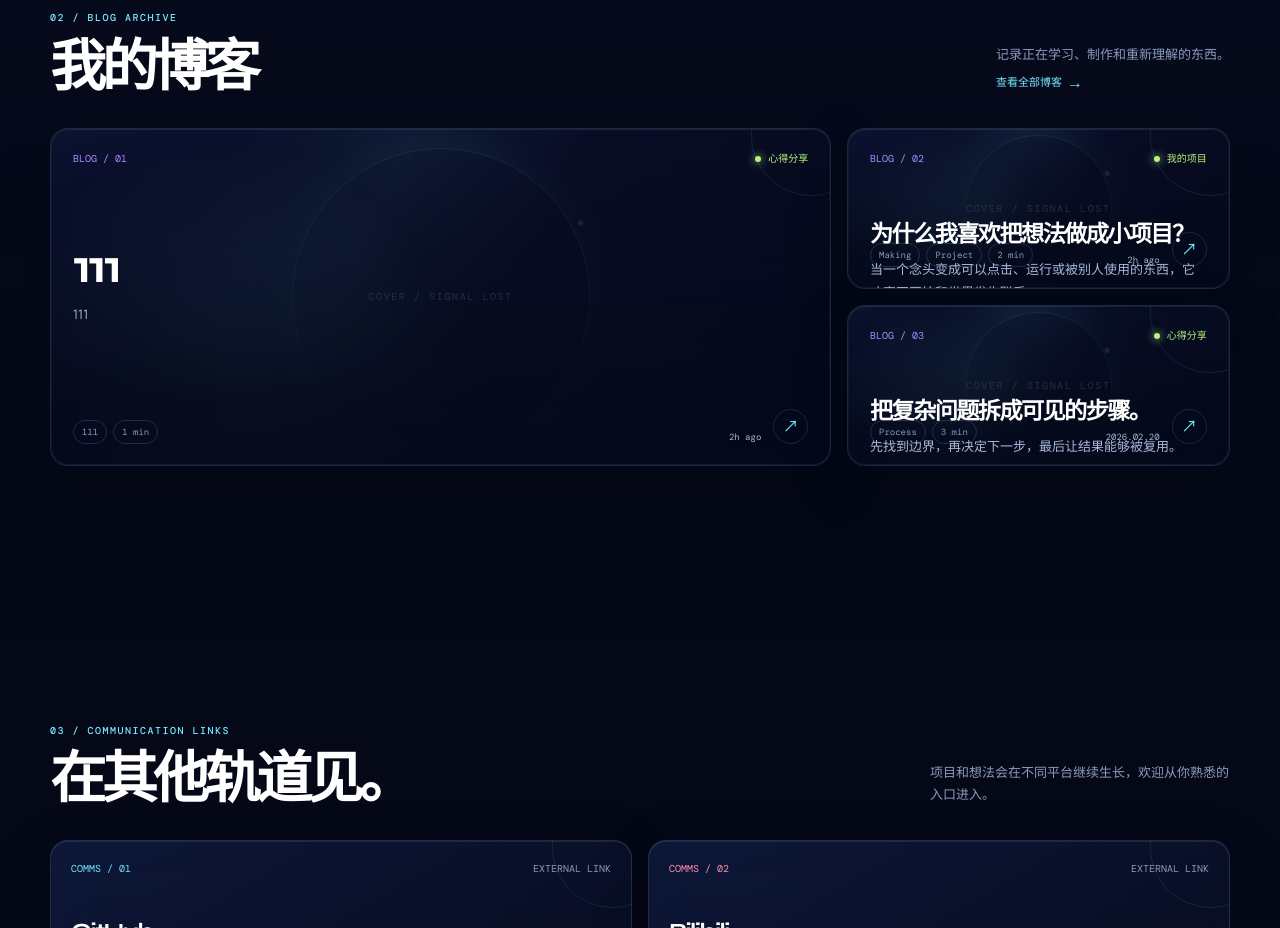
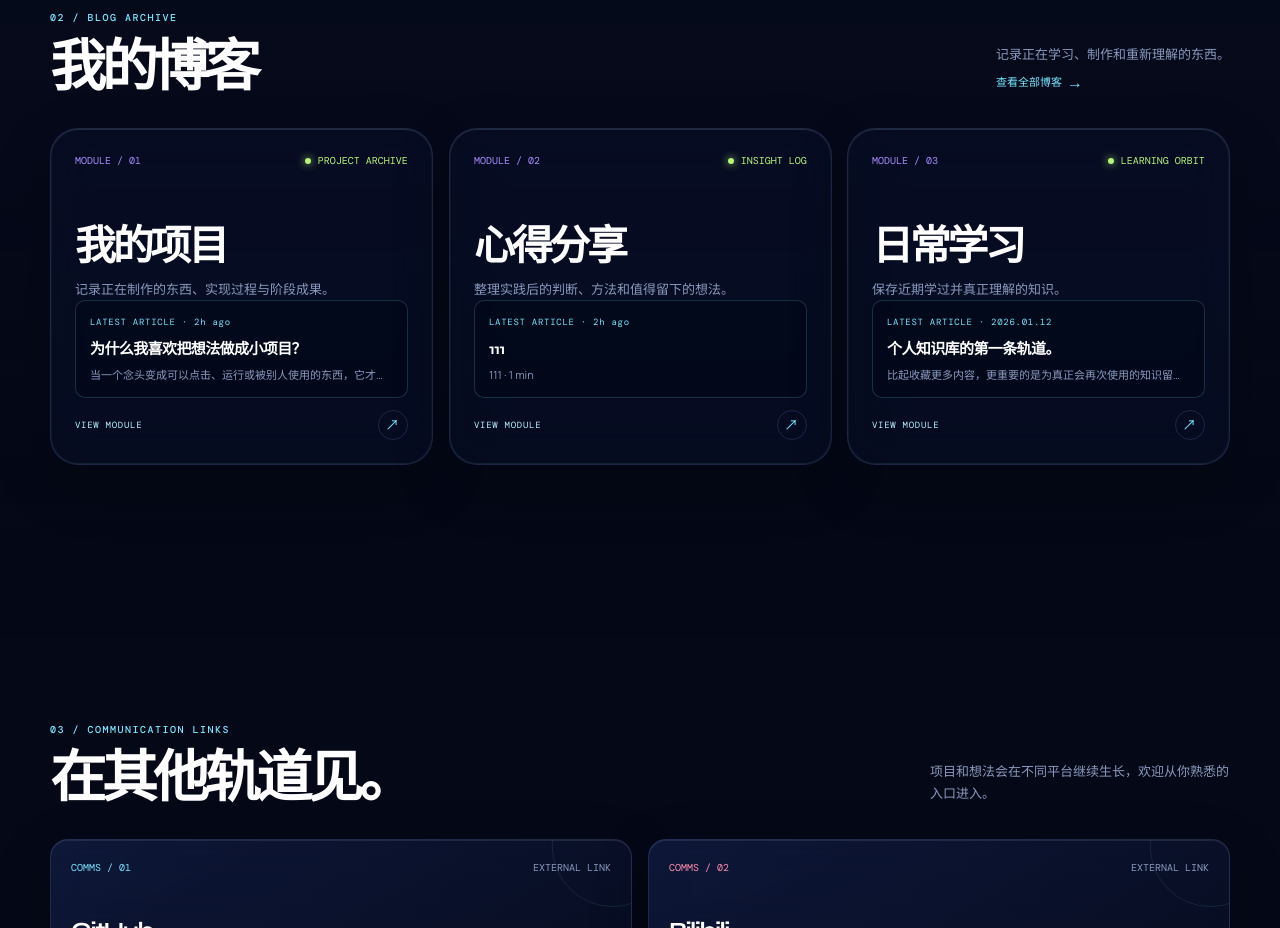
Before and after one commit to wandererpg/personal_web, a website: page index.html in a window 1280 px wide. Shown: the part 1994-2922 px from the top of the page. Drawn offline with nearby package versions, Linux system fonts and the light colour scheme.

Commit message:
feat: redesign homepage blog preview cards

```diff
--- a/blog.js
+++ b/blog.js
@@ -59,6 +59,10 @@
   ));
 
   const latestPosts = (posts, limit = 3) => sortPosts(posts).slice(0, Math.max(0, limit));
+
+  const latestPostForModule = (posts, moduleId) => (
+    latestPosts(filterPostsByModule(posts, moduleId), 1)[0] || null
+  );
 
   const findPost = (posts, slug) => {
     if (typeof slug !== 'string' || !slugPattern.test(slug)) return null;
@@ -213,40 +217,22 @@
     next: doc?.querySelector('[data-blog-article-next]') ?? null,
   });
 
-  const createBlogImageFallback = (doc, label = 'IMAGE / SIGNAL LOST') => {
-    const fallback = createTextElement(doc, 'span', 'blog-image-fallback', label);
-    fallback.setAttribute('role', 'img');
-    fallback.setAttribute('aria-label', '图片暂时无法读取');
-    return fallback;
-  };
+  const createBlogCover = (doc, post, className = 'blog-row__media', onRemove) => {
+    if (!post.cover) return null;
 
-  const createBlogCover = (doc, post, className = 'blog-row__media') => {
     const cover = doc.createElement('span');
     cover.className = className;
     cover.dataset.blogCover = '';
 
-    const fallback = createTextElement(doc, 'span', 'blog-cover-fallback', 'COVER / SIGNAL LOST');
-    fallback.setAttribute('aria-hidden', 'true');
-    cover.append(fallback);
-
-    const showFallback = () => {
-      cover.classList.add('is-cover-fallback');
-      fallback.hidden = false;
-      cover.replaceChildren(fallback);
-    };
-
-    if (!post.cover) {
-      showFallback();
-      return cover;
-    }
-
-    fallback.hidden = true;
     const image = doc.createElement('img');
     image.src = post.cover;
     image.alt = `文章封面：${post.title}`;
     image.loading = 'lazy';
     image.decoding = 'async';
-    image.addEventListener('error', showFallback, { once: true });
+    image.addEventListener('error', () => {
+      cover.remove();
+      onRemove?.();
+    }, { once: true });
     cover.append(image);
     return cover;
   };
@@ -283,7 +269,11 @@
 
     const arrow = createTextElement(doc, 'span', 'blog-row__arrow', '↗');
     arrow.setAttribute('aria-hidden', 'true');
-    row.append(createBlogCover(doc, post), content, date, arrow);
+    const cover = createBlogCover(doc, post, 'blog-row__media', () => {
+      row.classList.add('blog-row--no-cover');
+    });
+    if (!cover) row.classList.add('blog-row--no-cover');
+    row.append(...(cover ? [cover] : []), content, date, arrow);
     return row;
   };
 
@@ -378,35 +368,30 @@
   const renderBlogCover = (doc, cover, post) => {
     if (!cover) return;
     cover.replaceChildren();
-    cover.classList.remove('is-cover-fallback');
-    const fallback = createTextElement(doc, 'span', 'blog-cover-fallback', 'COVER / SIGNAL LOST');
-    fallback.setAttribute('aria-hidden', 'true');
-
-    const showFallback = () => {
-      cover.classList.add('is-cover-fallback');
-      cover.replaceChildren(fallback);
-    };
-
     if (!post.cover) {
-      showFallback();
+      cover.hidden = true;
       return;
     }
 
+    cover.hidden = false;
     const image = doc.createElement('img');
     image.src = post.cover;
     image.alt = `文章封面：${post.title}`;
     image.loading = 'eager';
     image.decoding = 'async';
-    image.addEventListener('error', showFallback, { once: true });
+    image.addEventListener('error', () => {
+      cover.replaceChildren();
+      cover.hidden = true;
+    }, { once: true });
     cover.append(image);
   };
 
-  const bindBlogContentImages = (doc, content) => {
+  const bindBlogContentImages = (_doc, content) => {
     content?.querySelectorAll?.('[data-blog-content-image]').forEach((image) => {
       if (image.dataset.blogImageReady === 'true') return;
       image.dataset.blogImageReady = 'true';
       image.addEventListener('error', () => {
-        image.replaceWith(createBlogImageFallback(doc));
+        (image.closest('figure') || image).remove();
       }, { once: true });
     });
   };
@@ -510,72 +495,61 @@
     return element;
   };
 
-  const createBlogCard = (doc, post, index) => {
-    const featured = index === 0;
-    const card = doc.createElement('a');
-    card.className = `${featured ? 'project-card project-card--wide' : 'note-card'} blog-card blog-card--${featured ? 'featured' : 'compact'} liquid-glass reveal delay-${index + 1}`;
-    card.href = `post.html?slug=${encodeURIComponent(post.slug)}`;
-    card.setAttribute('aria-label', `阅读文章：${post.title}`);
+  const createBlogModulePreviewCard = (doc, module, post, index) => {
+    const card = doc.createElement('article');
+    card.className = `blog-card blog-module-preview-card liquid-glass reveal delay-${index + 1}`;
     card.dataset.liquidGlass = '';
-    card.dataset.blogSlug = post.slug;
+    card.dataset.blogPreviewCard = module.id;
+
+    const surface = doc.createElement('a');
+    surface.className = 'blog-card__surface';
+    surface.href = moduleHref(module.id);
+    surface.setAttribute('aria-label', `查看${module.label}`);
+
+    const content = doc.createElement('div');
+    content.className = 'blog-card__content';
 
     const topLine = doc.createElement('div');
     topLine.className = 'card-topline';
     topLine.append(
-      createTextElement(doc, 'span', 'card-index', `BLOG / ${String(index + 1).padStart(2, '0')}`),
-      createTextElement(doc, 'span', 'status', moduleLabel(post)),
+      createTextElement(doc, 'span', 'card-index', `MODULE / ${String(index + 1).padStart(2, '0')}`),
+      createTextElement(doc, 'span', 'status', module.signal),
     );
-    card.append(topLine);
-
-    const cover = doc.createElement('div');
-    cover.className = 'blog-card__cover';
-    cover.setAttribute('aria-hidden', 'true');
-    cover.style.cssText = 'position:absolute;inset:0 0 auto;height:132px;overflow:hidden;opacity:.42;pointer-events:none;';
-
-    const fallback = createTextElement(doc, 'span', 'blog-card__cover-fallback', 'COVER / SIGNAL LOST');
-    fallback.style.cssText = 'display:grid;height:100%;place-items:center;color:rgba(183,244,255,.72);font:10px/1 var(--mono);letter-spacing:.16em;';
-    fallback.hidden = Boolean(post.cover);
-    cover.append(fallback);
-
-    if (post.cover) {
-      const image = doc.createElement('img');
-      image.className = 'blog-card__cover-image';
-      image.src = post.cover;
-      image.alt = `文章封面：${post.title}`;
-      image.loading = 'lazy';
-      image.decoding = 'async';
-      image.style.cssText = 'display:block;width:100%;height:100%;object-fit:cover;';
-      image.addEventListener('error', () => {
-        card.classList.add('is-cover-fallback');
-        image.hidden = true;
-        fallback.hidden = false;
-      });
-      cover.append(image);
-    } else {
-      card.classList.add('is-cover-fallback');
-    }
-    card.append(cover);
-
-    card.append(
-      createTextElement(doc, 'h3', '', post.title),
-      createTextElement(doc, 'p', '', post.excerpt),
+    content.append(topLine);
+    content.append(
+      createTextElement(doc, 'h3', '', module.label),
+      createTextElement(doc, 'p', '', module.description),
     );
 
-    const bottom = doc.createElement('div');
-    bottom.className = 'card-bottom';
-    const tags = doc.createElement('div');
-    tags.className = 'tag-list';
-    for (const tag of post.tags) tags.append(createTextElement(doc, 'span', 'tag', tag));
-    tags.append(createTextElement(doc, 'span', 'tag', post.readingTime));
+    const latest = doc.createElement(post ? 'a' : 'div');
+    latest.className = `blog-card__latest${post ? '' : ' blog-card__latest--empty'}`;
+    if (post) {
+      const timestamp = post.updatedAt || post.createdAt;
+      latest.href = `post.html?slug=${encodeURIComponent(post.slug)}`;
+      latest.setAttribute('aria-label', `阅读文章：${post.title}`);
+      latest.append(
+        createTextElement(doc, 'small', '', `LATEST ARTICLE · ${formatBlogTimestamp(timestamp)}`),
+        createTextElement(doc, 'strong', '', post.title),
+        createTextElement(doc, 'span', '', `${post.excerpt} · ${post.readingTime}`),
+      );
+    } else {
+      latest.append(
+        createTextElement(doc, 'small', '', 'LATEST ARTICLE'),
+        createTextElement(doc, 'span', '', '暂无公开文章'),
+      );
+    }
+    content.append(latest);
 
-    const arrow = createTextElement(doc, 'span', 'card-arrow', '↗');
-    arrow.setAttribute('aria-hidden', 'true');
-    const timestamp = post.updatedAt || post.createdAt;
-    const date = createTextElement(doc, 'time', 'blog-card__date', formatBlogTimestamp(timestamp));
-    date.dateTime = timestamp;
-    bottom.append(tags, date, arrow);
-    card.append(bottom);
+    const footer = doc.createElement('div');
+    footer.className = 'blog-card__footer';
+    footer.setAttribute('aria-hidden', 'true');
+    footer.append(
+      createTextElement(doc, 'span', '', 'VIEW MODULE'),
+      createTextElement(doc, 'span', '', '↗'),
+    );
+    content.append(footer);
 
+    card.append(surface, content);
     return card;
   };
 
@@ -587,12 +561,9 @@
     setVisibility(empty, false);
     setVisibility(error, false);
 
-    const cards = latestPosts(posts, 3).map((post, index) => createBlogCard(doc, post, index));
-    if (!cards.length) {
-      setVisibility(empty, true);
-      return cards;
-    }
-
+    const cards = BLOG_MODULES.map((module, index) => (
+      createBlogModulePreviewCard(doc, module, latestPostForModule(posts, module.id), index)
+    ));
     preview.append(...cards);
     liquidGlass?.initLiquidGlass?.(doc, typeof globalThis !== 'undefined' ? globalThis : undefined);
     return cards;
@@ -737,6 +708,7 @@
     normalizePosts,
     sortPosts,
     latestPosts,
+    latestPostForModule,
     findPost,
     getAdjacentPosts,
     loadPosts,
@@ -757,7 +729,7 @@
     createBlogArticleController,
     initBlogArticle,
     getBlogPreviewElements,
-    createBlogCard,
+    createBlogModulePreviewCard,
     renderBlogPreview,
     createBlogPreviewController,
     initBlogPreview,
--- a/styles.css
+++ b/styles.css
@@ -1874,14 +1874,21 @@ svg {
 
 .blog-section .card-grid {
   grid-template-columns: repeat(3, minmax(0, 1fr));
-  grid-template-rows: repeat(2, minmax(0, 1fr));
+  grid-template-rows: 1fr;
 }
 
 .blog-card {
   position: relative;
+  display: flex;
+  min-height: 330px;
   overflow: hidden;
+  padding: 24px;
+  border: 1px solid var(--line);
+  border-radius: var(--radius-lg);
   isolation: isolate;
   background: rgba(10, 18, 43, 0.42);
+  box-shadow: inset 0 1px rgba(255, 255, 255, 0.05);
+  transition: border-color 220ms ease, background 220ms ease, box-shadow 220ms ease, transform 220ms ease;
 }
 
 .blog-card::after {
@@ -1894,29 +1901,140 @@ svg {
   pointer-events: none;
 }
 
-.blog-card--featured {
-  grid-column: span 2;
-  grid-row: 1 / span 2;
-  min-height: 338px;
-}
-
-.blog-card--compact {
-  grid-column: 3;
-  height: 161px;
-  min-height: 161px;
-}
-
-.blog-card__cover {
+.blog-card__surface {
   position: absolute;
-  z-index: -1;
+  z-index: 0;
   inset: 0;
-  height: 100% !important;
+}
+
+.blog-card__surface:focus-visible {
+  outline: 2px solid var(--cyan);
+  outline-offset: -5px;
+  border-radius: inherit;
+}
+
+.blog-card__content {
+  position: relative;
+  z-index: 1;
+  display: flex;
+  min-width: 0;
+  flex: 1;
+  flex-direction: column;
+  pointer-events: none;
+}
+
+.blog-card__content > .card-topline {
+  width: 100%;
+}
+
+.blog-card__content h3 {
+  max-width: 9em;
+  margin: 58px 0 11px;
+  color: var(--ink-strong);
+  font-family: var(--display);
+  font-size: clamp(1.8rem, 3.2vw, 2.7rem);
+  letter-spacing: -0.08em;
+  line-height: 0.98;
+}
+
+.blog-card__content > p {
+  max-width: 26em;
+  margin: 0;
+  color: var(--muted);
+  font-size: 13px;
+  line-height: 1.7;
+}
+
+.blog-card__latest {
+  display: block;
+  min-width: 0;
+  margin-top: auto;
+  padding: 14px;
   overflow: hidden;
-  opacity: 0.52 !important;
+  border: 1px solid rgba(119, 230, 255, 0.18);
+  border-radius: 10px;
+  color: var(--ink);
+  background: rgba(3, 9, 24, 0.58);
+  pointer-events: auto;
+  transition: border-color 180ms ease, background 180ms ease, transform 180ms ease;
+}
+
+.blog-card__latest:hover,
+.blog-card__latest:focus-visible {
+  border-color: var(--cyan);
+  background: rgba(10, 28, 55, 0.74);
+  outline: 0;
+  transform: translateY(-2px);
+}
+
+.blog-card__latest small,
+.blog-card__latest strong,
+.blog-card__latest span {
+  display: block;
+  overflow: hidden;
+  text-overflow: ellipsis;
+  white-space: nowrap;
+}
+
+.blog-card__latest small {
+  margin-bottom: 7px;
+  color: var(--cyan);
+  font-family: var(--mono);
+  font-size: 9px;
+  letter-spacing: 0.08em;
+}
+
+.blog-card__latest strong {
+  color: var(--ink-strong);
+  font-family: var(--display);
+  font-size: 15px;
+  letter-spacing: -0.04em;
+}
+
+.blog-card__latest span {
+  margin-top: 5px;
+  color: var(--muted);
+  font-size: 11px;
+}
+
+.blog-card__latest--empty {
+  border-style: dashed;
+  color: var(--muted);
   pointer-events: none;
 }
 
-.blog-card__cover::after,
+.blog-card__latest--empty span {
+  color: var(--muted-strong);
+}
+
+.blog-card__footer {
+  display: flex;
+  align-items: center;
+  justify-content: space-between;
+  margin-top: 12px;
+  color: var(--cyan-soft);
+  font-family: var(--mono);
+  font-size: 9px;
+  letter-spacing: 0.08em;
+}
+
+.blog-card__footer > :last-child {
+  display: grid;
+  width: 30px;
+  height: 30px;
+  place-items: center;
+  border: 1px solid var(--line);
+  border-radius: 50%;
+  color: var(--cyan);
+  font-size: 14px;
+  transition: transform 180ms ease, background 180ms ease, color 180ms ease;
+}
+
+.blog-card__footer,
+.blog-card__footer > :last-child {
+  pointer-events: none;
+}
+
 .blog-article__cover::after,
 .blog-row__media::after {
   position: absolute;
@@ -1928,63 +2046,13 @@ svg {
   pointer-events: none;
 }
 
-.blog-card__cover-image {
-  display: block;
-  width: 100%;
-  height: 100%;
-  object-fit: cover;
-  filter: saturate(0.86) brightness(0.8);
-  transform: scale(1);
-  transition: transform 520ms cubic-bezier(0.22, 1, 0.36, 1), filter 520ms ease;
-}
-
-.blog-card__cover-fallback,
-.blog-cover-fallback {
-  display: grid !important;
-  width: 100%;
-  height: 100% !important;
-  place-items: center;
-  color: rgba(183, 244, 255, 0.78);
-  background:
-    radial-gradient(circle at 68% 28%, rgba(169, 140, 255, 0.44) 0 2px, transparent 3px),
-    radial-gradient(circle at 22% 72%, rgba(119, 230, 255, 0.28), transparent 35%),
-    linear-gradient(135deg, rgba(21, 33, 75, 0.8), rgba(5, 8, 22, 0.92));
-  font: 10px/1 var(--mono);
-  letter-spacing: 0.16em;
-  text-align: center;
-}
-
-.blog-card__cover-fallback::before,
-.blog-cover-fallback::before {
-  position: absolute;
-  width: 38%;
-  aspect-ratio: 1;
-  border: 1px solid rgba(119, 230, 255, 0.22);
-  border-radius: 50%;
-  box-shadow: 0 0 42px rgba(119, 230, 255, 0.12);
-  content: '';
-}
-
-.blog-card h3,
-.blog-card p,
-.blog-card .card-topline,
-.blog-card .card-bottom {
-  z-index: 1;
-}
-
 .blog-card:hover {
   border-color: var(--line-strong);
   background: rgba(14, 27, 61, 0.48);
   transform: translateY(-3px);
 }
 
-.blog-card:hover .blog-card__cover-image {
-  filter: saturate(1) brightness(0.88);
-  transform: scale(1.06);
-}
-
-.blog-card:hover .card-arrow {
-  border-color: var(--cyan);
+.blog-card:hover .blog-card__footer > :last-child {
   color: var(--bg);
   background: var(--cyan);
   transform: rotate(45deg);
@@ -2131,6 +2199,10 @@ svg {
   transform: translateY(-2px);
 }
 
+.blog-row--no-cover {
+  grid-template-columns: minmax(0, 1.9fr) minmax(108px, 0.5fr) 38px;
+}
+
 .blog-row__media {
   position: relative;
   display: grid;
@@ -2236,11 +2308,6 @@ svg {
 
 .blog-row.is-glass-pressed {
   transform: translateY(-2px) scale(0.99);
-}
-
-.blog-cover-fallback {
-  position: absolute;
-  inset: 0;
 }
 
 .blog-empty,
@@ -2354,11 +2421,6 @@ svg {
   object-fit: cover;
 }
 
-.blog-article__cover .blog-cover-fallback {
-  position: absolute;
-  inset: 0;
-}
-
 .blog-article__content {
   max-width: 720px;
   margin: 46px auto 0;
@@ -2447,19 +2509,6 @@ svg {
 .blog-article__content pre code {
   color: #c8d8ff;
   white-space: pre;
-}
-
-.blog-image-fallback {
-  display: grid;
-  min-height: 170px;
-  place-items: center;
-  border: 1px dashed rgba(255, 142, 173, 0.36);
-  border-radius: 16px;
-  color: var(--rose);
-  background: rgba(52, 18, 42, 0.3);
-  font-family: var(--mono);
-  font-size: 10px;
-  letter-spacing: 0.12em;
 }
 
 .blog-article__nav {
@@ -2624,15 +2673,8 @@ svg {
     grid-template-rows: auto;
   }
 
-  .blog-card--featured {
-    grid-column: span 2;
-    grid-row: auto;
-  }
-
-  .blog-card--compact {
-    grid-column: auto;
-    height: auto;
-    min-height: 270px;
+  .blog-card {
+    min-height: 310px;
   }
 }
 
@@ -2835,20 +2877,13 @@ svg {
     min-height: 250px;
   }
 
-  .blog-card--featured {
-    grid-column: auto;
-    grid-row: auto;
-  }
-
-  .blog-card--compact {
-    grid-column: auto;
-    height: auto;
-    min-height: 270px;
-  }
-
   .blog-section .card-grid {
     grid-template-columns: 1fr;
     grid-template-rows: auto;
+  }
+
+  .blog-card {
+    min-height: 290px;
   }
 
   .project-card,
@@ -2975,7 +3010,6 @@ svg {
     transform: none !important;
   }
 
-  .blog-card:hover .blog-card__cover-image,
   .blog-row:hover .blog-row__media img {
     filter: none !important;
     transform: none !important;
```
Also changed, not shown: tests/blog.test.mjs (+12 -0 lines), tests/site-smoke.mjs (+15 -17 lines).
